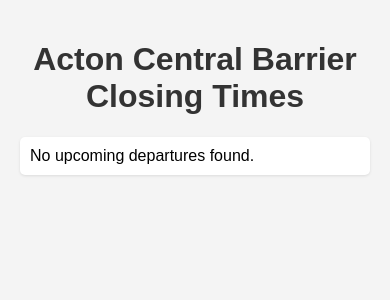
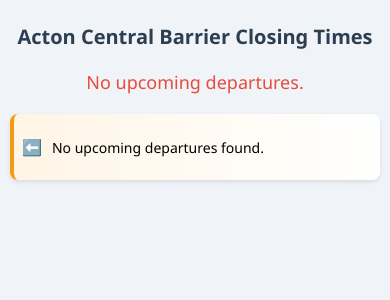
Before and after one commit to anthonymicroaid/acton-central-barrier-times, a Flask app: page / in a window 390 px wide. Shown: the top 300 px of the page. Run offline with Flask 3, Linux system fonts and the light colour scheme; data that the repository does not hold is empty.

Commit message:
Add countdown with seconds, mobile optimization, and fix loading spinner

```diff
--- a/app.py
+++ b/app.py
@@ -5,7 +5,7 @@ import os
 
 app = Flask(__name__)
 
-STATION_CODE = "910GACTNCTL"
+STATION_CODE = "910GACTNCTL"  # NaPTAN ID for Acton Central
 API_URL = f"https://api.tfl.gov.uk/StopPoint/{STATION_CODE}/Arrivals"
 
 def get_departure_times():
@@ -29,7 +29,7 @@ def index():
     departures = get_departure_times()
     current_time = datetime.now(UTC)
     if departures is None:
-        return render_template('index.html', upcoming=["Error fetching data from TfL API"])
+        return render_template('index.html', upcoming=["Error fetching data from TfL API"], next_closing=None)
 
     stratford_trains = []
     richmond_trains = []
@@ -43,12 +43,14 @@ def index():
         closing_time = calculate_barrier_closing(departure_time_str)
         if closing_time is None:
             continue
-        time_until_closing = (closing_time - current_time).total_seconds() / 60
+        time_until_closing = (closing_time - current_time).total_seconds()
+        minutes = int(time_until_closing // 60)
+        seconds = int(time_until_closing % 60)
 
         if time_until_closing > 0:
-            local_time = closing_time  # GMT/UTC+0 for March 12, 2025
+            local_time = closing_time
             closing_str = local_time.strftime("%H:%M")
-            entry = (closing_time, f"To {destination}: {closing_str} ({int(time_until_closing)} mins)")
+            entry = (closing_time, f"To {destination}: {closing_str} ({minutes} mins {seconds} secs)")
             if "Stratford" in destination:
                 stratford_trains.append(entry)
             elif "Richmond" in destination:
@@ -64,9 +66,13 @@ def index():
     combined.sort(key=lambda x: x[0])
     upcoming = [item[1] for item in combined]
 
+    # Find the next closing time and ensure it's a string
+    next_closing = combined[0][0].isoformat() if combined else None
+    next_closing = next_closing if next_closing else "null"  # Explicitly set to "null" string if None
+
     if not upcoming:
         upcoming = ["No upcoming departures found."]
-    return render_template('index.html', upcoming=upcoming)
+    return render_template('index.html', upcoming=upcoming, next_closing=next_closing)
 
 if __name__ == '__main__':
     app.run(debug=False, host='0.0.0.0', port=int(os.getenv("PORT", 5000)))
--- a/templates/index.html
+++ b/templates/index.html
@@ -6,38 +6,162 @@
     <title>Acton Central Barrier Times</title>
     <style>
         body {
-            font-family: Arial, sans-serif;
+            font-family: 'Segoe UI', Arial, sans-serif;
             max-width: 600px;
             margin: 0 auto;
             padding: 20px;
-            background-color: #f4f4f4;
+            background-color: #f0f4f8;
         }
         h1 {
             text-align: center;
-            color: #333;
+            color: #2c3e50;
+            font-size: 24px;
+            margin-bottom: 20px;
+        }
+        #countdown {
+            text-align: center;
+            font-size: 18px;
+            color: #e74c3c;
+            margin-bottom: 20px;
         }
         ul {
             list-style-type: none;
             padding: 0;
         }
         li {
-            background: #fff;
-            margin: 5px 0;
-            padding: 10px;
-            border-radius: 5px;
-            box-shadow: 0 1px 3px rgba(0,0,0,0.1);
+            display: flex;
+            align-items: center;
+            margin: 8px 0;
+            padding: 12px;
+            border-radius: 8px;
+            box-shadow: 0 2px 4px rgba(0,0,0,0.1);
+            font-size: 16px;
+            transition: transform 0.2s;
+            min-height: 50px;
+        }
+        li:hover {
+            transform: scale(1.02);
+        }
+        li.stratford {
+            background: linear-gradient(to right, #e6f0fa, #ffffff);
+            border-left: 4px solid #3498db;
+        }
+        li.richmond {
+            background: linear-gradient(to right, #fff5e6, #ffffff);
+            border-left: 4px solid #f39c12;
+        }
+        .arrow {
+            margin-right: 10px;
+            font-size: 20px;
+        }
+        .east::before {
+            content: "➡️";
+        }
+        .west::before {
+            content: "⬅️";
+        }
+        #loading {
+            position: fixed;
+            top: 0;
+            left: 0;
+            width: 100%;
+            height: 100%;
+            background: rgba(255, 255, 255, 0.8);
+            display: flex;
+            justify-content: center;
+            align-items: center;
+            z-index: 1000;
+        }
+        .spinner {
+            border: 4px solid #f3f3f3;
+            border-top: 4px solid #3498db;
+            border-radius: 50%;
+            width: 40px;
+            height: 40px;
+            animation: spin 1s linear infinite;
+        }
+        @keyframes spin {
+            0% { transform: rotate(0deg); }
+            100% { transform: rotate(360deg); }
+        }
+        @media (max-width: 600px) {
+            body {
+                padding: 10px;
+            }
+            h1 {
+                font-size: 20px;
+            }
+            li {
+                font-size: 14px;
+                padding: 8px;
+            }
+            .arrow {
+                font-size: 16px;
+            }
         }
     </style>
 </head>
 <body>
+    <div id="loading">
+        <div class="spinner"></div>
+    </div>
     <h1>Acton Central Barrier Closing Times</h1>
+    <div id="countdown"></div>
     <ul>
         {% for departure in upcoming %}
-            <li>{{ departure }}</li>
+            <li class="{% if 'Stratford' in departure %}stratford{% else %}richmond{% endif %}">
+                <span class="arrow {% if 'Stratford' in departure %}east{% else %}west{% endif %}"></span>
+                {{ departure }}
+            </li>
         {% endfor %}
     </ul>
     <script>
-        // Auto-refresh the page every 10 seconds
+        // Function to update countdown
+        function updateCountdown(nextClosingIso) {
+            console.log("Next closing ISO:", nextClosingIso); // Debug log
+            if (!nextClosingIso || nextClosingIso === 'null' || nextClosingIso === 'None') {
+                document.getElementById('countdown').innerText = "No upcoming departures.";
+                return;
+            }
+            try {
+                const closingTime = new Date(nextClosingIso);
+                const now = new Date();
+                const diffMs = closingTime - now;
+                if (isNaN(diffMs)) {
+                    document.getElementById('countdown').innerText = "Invalid time data.";
+                    console.error("Invalid date conversion:", nextClosingIso);
+                    return;
+                }
+                if (diffMs <= 0) {
+                    document.getElementById('countdown').innerText = "The Acton Central barrier is now closed and will re-open soon.";
+                } else {
+                    const minutes = Math.floor(diffMs / 60000);
+                    const seconds = Math.floor((diffMs % 60000) / 1000);
+                    document.getElementById('countdown').innerText = `The Acton Central barrier is now open and will close in ${minutes} minutes ${seconds} seconds.`;
+                }
+            } catch (e) {
+                document.getElementById('countdown').innerText = "Error calculating time.";
+                console.error("Countdown error:", e);
+            }
+        }
+
+        // Initial call with next_closing from Flask (ISO string)
+        const nextClosingIso = "{{ next_closing|safe }}";
+        console.log("Rendered nextClosingIso:", nextClosingIso); // Debug log
+        if (nextClosingIso && nextClosingIso !== 'null' && nextClosingIso !== 'None') {
+            updateCountdown(nextClosingIso);
+            // Update countdown every second
+            setInterval(() => updateCountdown(nextClosingIso), 1000);
+        } else {
+            document.getElementById('countdown').innerText = "No upcoming departures.";
+        }
+
+        // Hide loading spinner after page load
+        window.onload = function() {
+            document.getElementById('loading').style.display = 'none';
+        };
+
+        // Auto-refresh every 10 seconds
         setTimeout(function() {
             window.location.reload();
         }, 10000);
```
